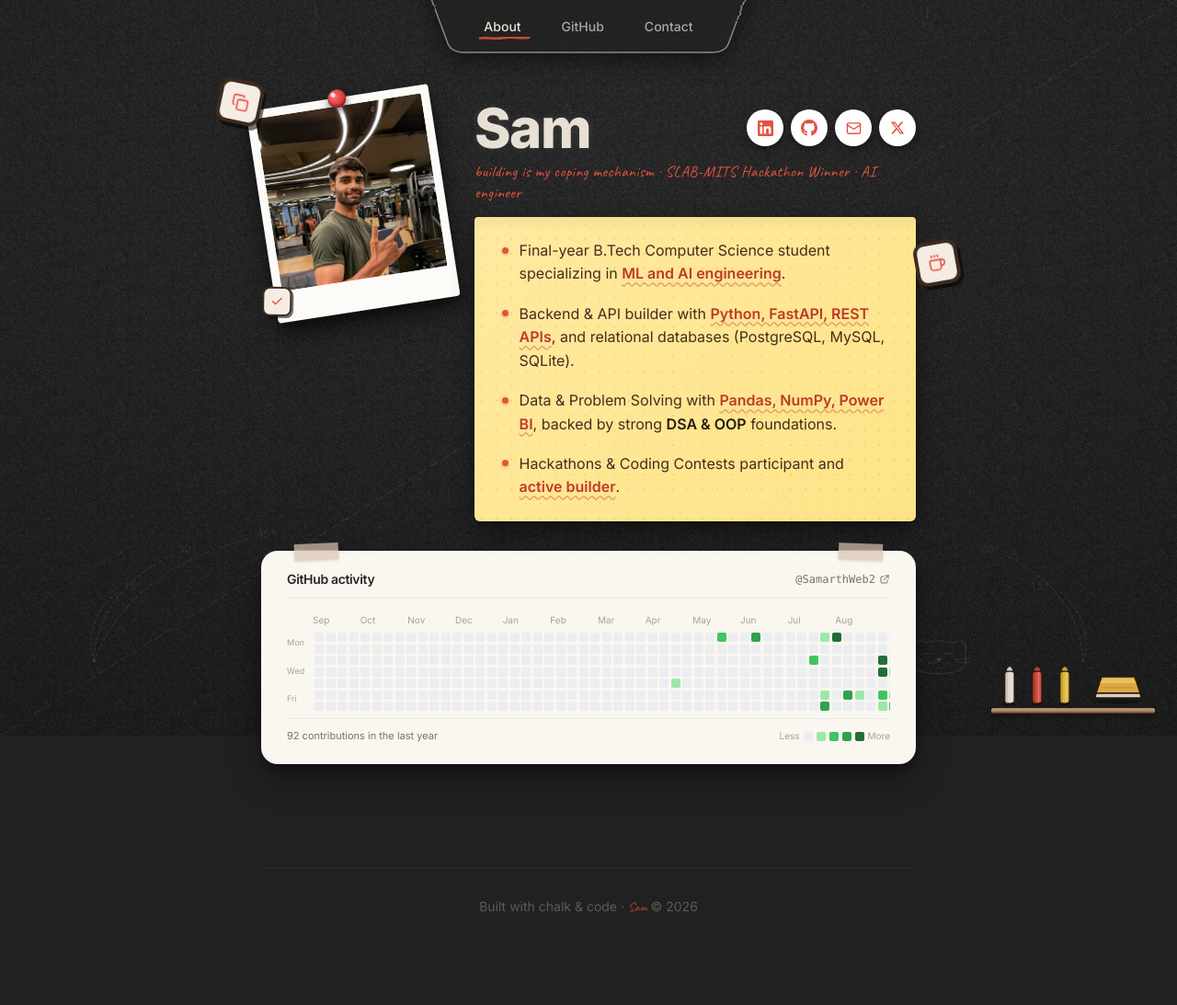
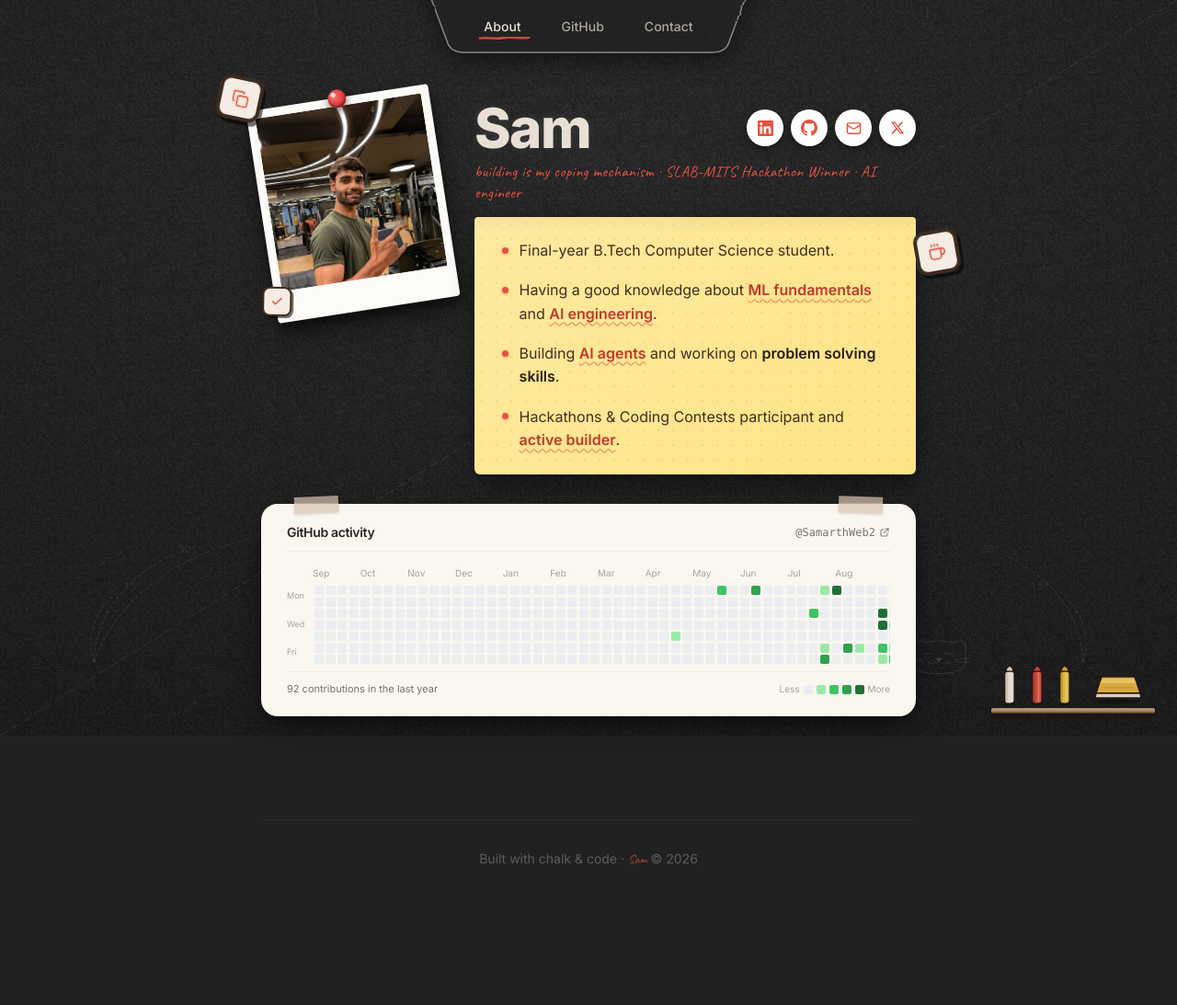
Before and after one commit to Samarthweb2/sam-portfolio, a Python web app: template templates/index.html in a window 1280 px wide. Shown: the whole page at 92% size. After the commit the page ends 940 px from the top, so only its background shows below. Run offline with Jinja, Linux system fonts and the light colour scheme; the template is opened without the code that fills it, so the values that code supplies are empty; some libraries are stand-ins or nearby versions.

Commit message:
feat: updated sticky note bio points

```diff
--- a/templates/index.html
+++ b/templates/index.html
@@ -384,7 +384,7 @@
             <div class="bio-bullet">
               <span class="bio-dot"></span>
               <p>
-                Final-year B.Tech Computer Science student specializing in <span class="highlight">ML and AI engineering</span>.
+                Final-year B.Tech Computer Science student.
               </p>
             </div>
 
@@ -392,7 +392,7 @@
             <div class="bio-bullet">
               <span class="bio-dot"></span>
               <p>
-                Backend & API builder with <span class="highlight">Python, FastAPI, REST APIs</span>, and relational databases (PostgreSQL, MySQL, SQLite).
+                Having a good knowledge about <span class="highlight">ML fundamentals</span> and <span class="highlight">AI engineering</span>.
               </p>
             </div>
 
@@ -400,7 +400,7 @@
             <div class="bio-bullet">
               <span class="bio-dot"></span>
               <p>
-                Data & Problem Solving with <span class="highlight">Pandas, NumPy, Power BI</span>, backed by strong <span class="highlight-subtle">DSA & OOP</span> foundations.
+                Building <span class="highlight">AI agents</span> and working on <span class="highlight-subtle">problem solving skills</span>.
               </p>
             </div>
 
```
